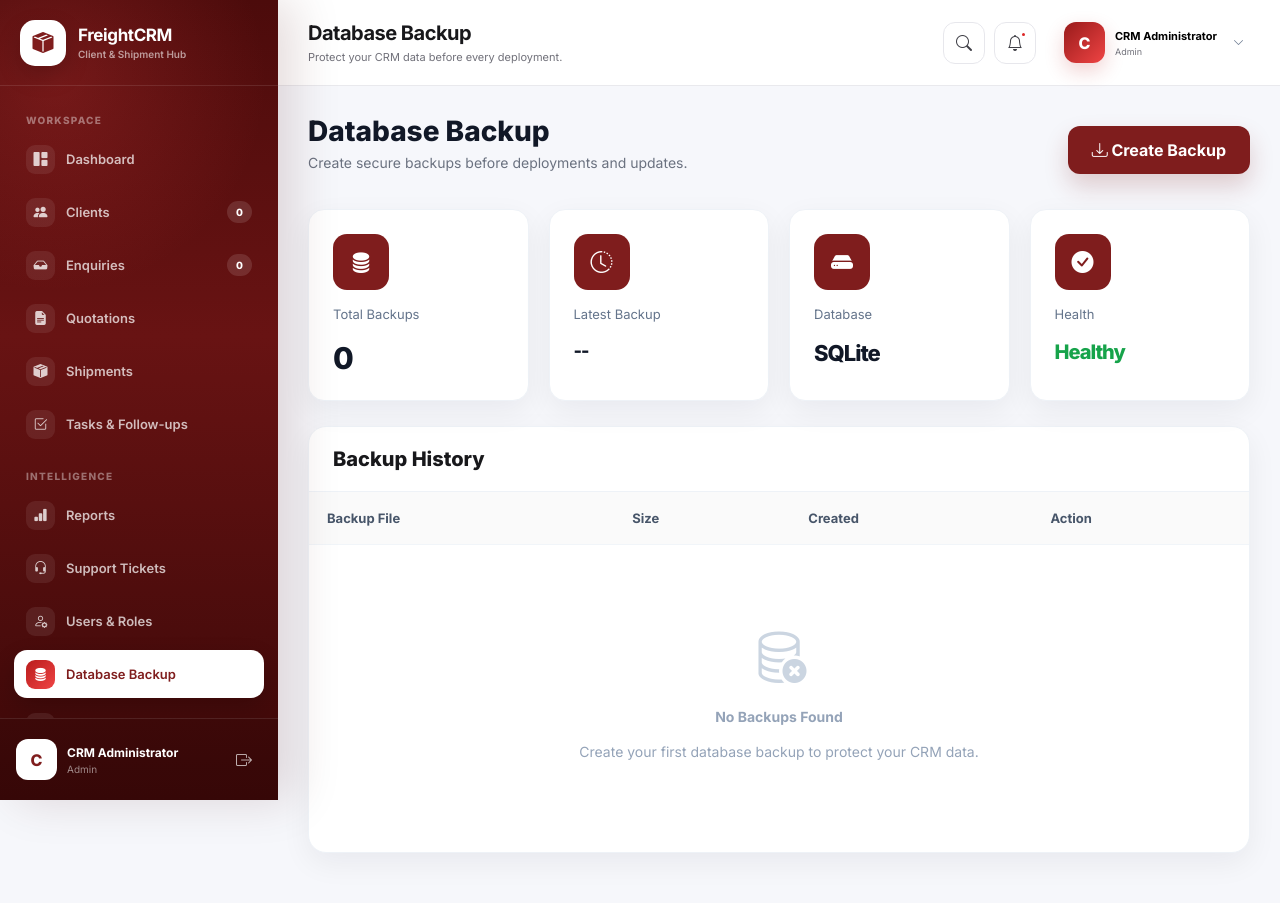
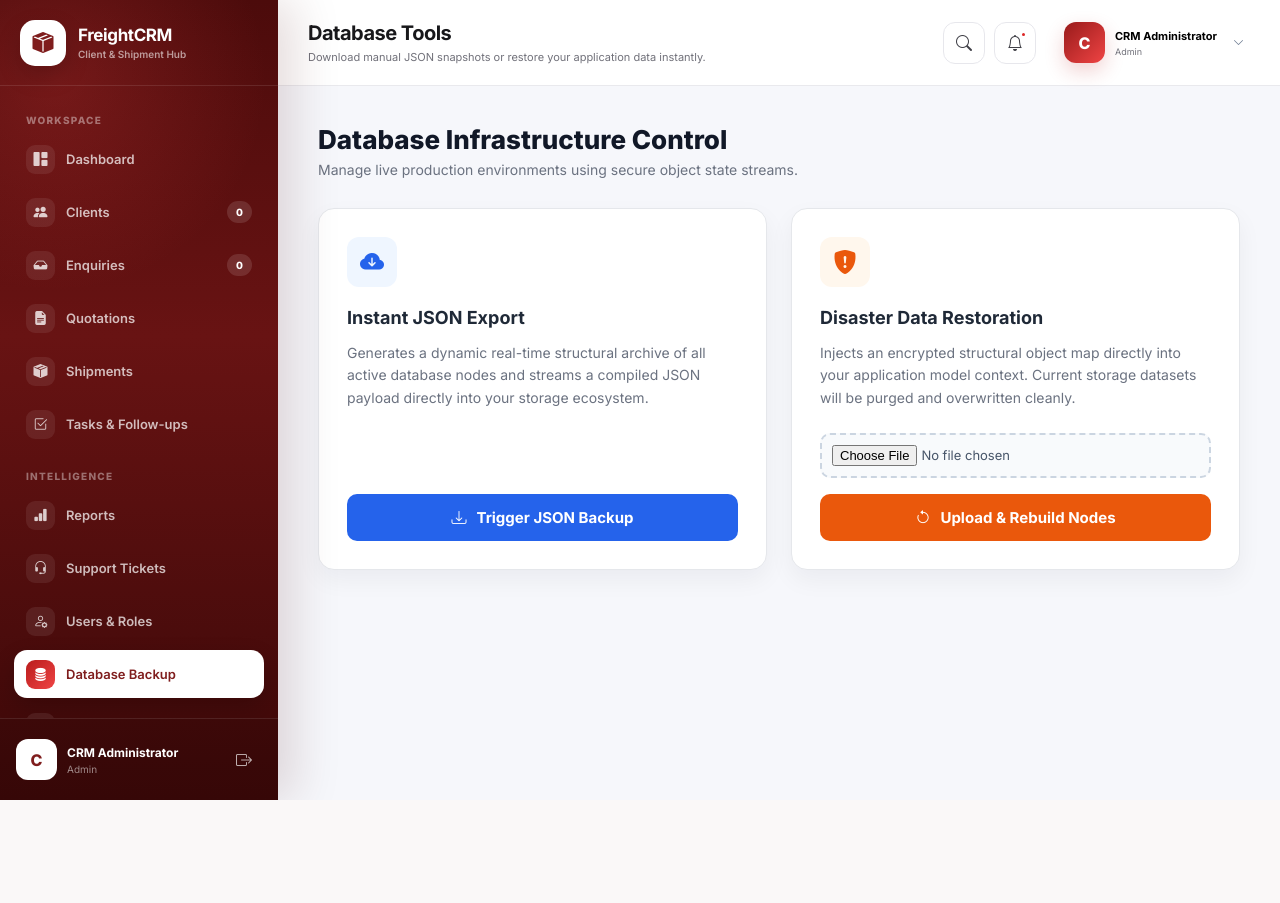
Before and after one commit to sukumar001reddyp-creator/freight-crm, a Flask app: page /backup/ in a window 1280 px wide. After the commit the page ends 800 px from the top, so only its background shows below. Run offline with Flask 3, Linux system fonts and the light colour scheme; a user stored in the database is signed in.

Commit message:
Feature: Implement flawless JSON export and smart database restoration

```diff
--- a/app/templates/backup/index.html
+++ b/app/templates/backup/index.html
@@ -1,435 +1,212 @@
 {% extends "layouts/base.html" %}
 
-{% block title %}Database Backup{% endblock %}
+{% block title %}Database Backup & Restore{% endblock %}
 
-{% block page_title %}Database Backup{% endblock %}
+{% block page_title %}Database Tools{% endblock %}
 
 {% block page_subtitle %}
-Protect your CRM data before every deployment.
+Download manual JSON snapshots or restore your application data instantly.
 {% endblock %}
 
 {% block extra_css %}
 <style>
-
-.backup-header{
-display:flex;
-justify-content:space-between;
-align-items:center;
-margin-bottom:24px;
-gap:20px;
-flex-wrap:wrap;
+.tools-container {
+    max-width: 1000px;
+    margin: 0 auto;
+    padding: 10px;
 }
 
-.backup-title h2{
-font-size:28px;
-font-weight:800;
-margin:0;
-color:#111827;
+.backup-header {
+    margin-bottom: 30px;
 }
 
-.backup-title p{
-margin-top:6px;
-color:#6b7280;
-font-size:14px;
+.backup-title h2 {
+    font-size: 26px;
+    font-weight: 800;
+    color: #111827;
+    margin: 0;
 }
 
-.backup-btn{
-background:#7f1d1d;
-color:#fff;
-padding:14px 24px;
-border-radius:12px;
-text-decoration:none;
-font-weight:700;
-transition:.2s;
-box-shadow:0 12px 25px rgba(127,29,29,.20);
+.backup-title p {
+    margin-top: 6px;
+    color: #6b7280;
+    font-size: 14px;
 }
 
-.backup-btn:hover{
-background:#991b1b;
-color:#fff;
-transform:translateY(-2px);
+/* Grid Layout for Action Cards */
+.tools-grid {
+    display: grid;
+    grid-template-columns: repeat(2, 1fr);
+    gap: 24px;
+    margin-top: 20px;
 }
 
-.stats-grid{
-display:grid;
-grid-template-columns:repeat(4,1fr);
-gap:20px;
-margin-bottom:25px;
+.action-card {
+    background: #fff;
+    border-radius: 16px;
+    padding: 28px;
+    box-shadow: 0 10px 25px rgba(15, 23, 42, 0.05);
+    border: 1px solid #e5e7eb;
+    display: flex;
+    flex-direction: column;
+    justify-content: space-between;
+    transition: transform 0.2s, box-shadow 0.2s;
 }
 
-.stat-card{
-background:#fff;
-border-radius:16px;
-padding:24px;
-box-shadow:0 10px 30px rgba(15,23,42,.06);
-border:1px solid #eef2f7;
+.action-card:hover {
+    transform: translateY(-2px);
+    box-shadow: 0 12px 30px rgba(15, 23, 42, 0.08);
 }
 
-.stat-icon{
-width:56px;
-height:56px;
-display:flex;
-align-items:center;
-justify-content:center;
-border-radius:14px;
-background:#7f1d1d;
-color:#fff;
-font-size:22px;
-margin-bottom:16px;
+.card-icon {
+    width: 50px;
+    height: 50px;
+    display: flex;
+    align-items: center;
+    justify-content: center;
+    border-radius: 12px;
+    font-size: 24px;
+    margin-bottom: 20px;
 }
 
-.stat-title{
-font-size:13px;
-color:#64748b;
-margin-bottom:6px;
+.backup-zone .card-icon {
+    background: #eff6ff;
+    color: #2563eb;
 }
 
-.stat-value{
-font-size:30px;
-font-weight:800;
-color:#111827;
+.restore-zone .card-icon {
+    background: #fff7ed;
+    color: #ea580c;
 }
 
-.table-card{
-background:#fff;
-border-radius:18px;
-box-shadow:0 10px 30px rgba(15,23,42,.06);
-overflow:hidden;
-border:1px solid #eef2f7;
+.card-details h3 {
+    font-size: 18px;
+    font-weight: 700;
+    color: #1f2937;
+    margin: 0 0 10px 0;
 }
 
-.table-header{
-display:flex;
-justify-content:space-between;
-align-items:center;
-padding:20px 24px;
-border-bottom:1px solid #eef2f7;
+.card-details p {
+    color: #6b7280;
+    font-size: 14px;
+    line-height: 1.6;
+    margin-bottom: 24px;
 }
 
-.table-header h3{
-margin:0;
-font-size:20px;
-font-weight:800;
+/* Styled Action Buttons */
+.action-btn {
+    display: inline-flex;
+    align-items: center;
+    justify-content: center;
+    gap: 10px;
+    width: 100%;
+    padding: 14px;
+    border-radius: 10px;
+    font-weight: 700;
+    font-size: 15px;
+    text-decoration: none;
+    border: none;
+    cursor: pointer;
+    transition: background 0.2s;
 }
 
-.backup-table{
-width:100%;
-border-collapse:collapse;
+.btn-primary-download {
+    background: #2563eb;
+    color: #fff;
 }
 
-.backup-table th{
-background:#fafafa;
-padding:18px;
-text-align:left;
-font-size:13px;
-font-weight:700;
-color:#475569;
+.btn-primary-download:hover {
+    background: #1d4ed8;
+    color: #fff;
 }
 
-.backup-table td{
-padding:18px;
-border-top:1px solid #f1f5f9;
-font-size:14px;
+.btn-warning-restore {
+    background: #ea580c;
+    color: #fff;
 }
 
-.file-pill{
-display:inline-flex;
-align-items:center;
-gap:8px;
-font-weight:700;
+.btn-warning-restore:hover {
+    background: #c2410c;
+    color: #fff;
 }
 
-.file-pill i{
-color:#7f1d1d;
+/* Dynamic File Input Styling */
+.file-wrapper {
+    margin-bottom: 16px;
+    position: relative;
 }
 
-.download-btn{
-background:#7f1d1d;
-color:white;
-padding:8px 14px;
-border-radius:10px;
-text-decoration:none;
-font-size:13px;
-font-weight:700;
+.custom-file-input {
+    width: 100%;
+    padding: 10px;
+    border: 2px dashed #cbd5e1;
+    border-radius: 10px;
+    background: #f8fafc;
+    color: #475569;
+    font-size: 13px;
+    cursor: pointer;
 }
 
-.download-btn:hover{
-background:#991b1b;
-color:white;
+.custom-file-input:focus {
+    outline: none;
+    border-color: #ea580c;
 }
 
-.empty{
-padding:60px;
-text-align:center;
-color:#94a3b8;
+@media(max-width: 768px) {
+    .tools-grid {
+        grid-template-columns: 1fr;
     }
-
-.empty i{
-font-size:55px;
-margin-bottom:18px;
-display:block;
-color:#cbd5e1;
 }
-
-@media(max-width:992px){
-
-.stats-grid{
-grid-template-columns:repeat(2,1fr);
-}
-
-}
-
-@media(max-width:640px){
-
-.stats-grid{
-grid-template-columns:1fr;
-}
-
-.backup-header{
-flex-direction:column;
-align-items:flex-start;
-}
-
-}
-
 </style>
 {% endblock %}
 
 {% block content %}
+<div class="tools-container">
 
     <div class="backup-header">
-
         <div class="backup-title">
-
-<h2>
-Database Backup
-</h2>
-
-<p>
-Create secure backups before deployments and updates.
-</p>
-
+            <h2>Database Infrastructure Control</h2>
+            <p>Manage live production environments using secure object state streams.</p>
+        </div>
     </div>
 
-<a
-href="{{ url_for('backup.create') }}"
-class="backup-btn">
+    <div class="tools-grid">
 
-<i class="bi bi-download"></i>
-
-Create Backup
-
+        <!-- Card 1: Live Download Area -->
+        <div class="action-card backup-zone">
+            <div class="card-details">
+                <div class="card-icon">
+                    <i class="bi bi-cloud-arrow-down-fill"></i>
+                </div>
+                <h3>Instant JSON Export</h3>
+                <p>Generates a dynamic real-time structural archive of all active database nodes and streams a compiled JSON payload directly into your storage ecosystem.</p>
+            </div>
+            <a href="{{ url_for('backup.create') }}" class="action-btn btn-primary-download">
+                <i class="bi bi-download"></i> Trigger JSON Backup
             </a>
-
         </div>
 
-<div class="stats-grid">
-
-<div class="stat-card">
-
-<div class="stat-icon">
-<i class="bi bi-database-fill"></i>
+        <!-- Card 2: Safe Recovery Upload Area -->
+        <div class="action-card restore-zone">
+            <div class="card-details">
+                <div class="card-icon">
+                    <i class="bi bi-shield-fill-exclamation"></i>
+                </div>
+                <h3>Disaster Data Restoration</h3>
+                <p>Injects an encrypted structural object map directly into your application model context. Current storage datasets will be purged and overwritten cleanly.</p>
             </div>
 
-<div class="stat-title">
-Total Backups
+            <form action="{{ url_for('backup.restore') }}" method="POST" enctype="multipart/form-data">
+                <div class="file-wrapper">
+                    <input class="custom-file-input" type="file" name="backup_file" accept=".json" required>
                 </div>
-
-<div class="stat-value">
-{{ backups|length }}
-</div>
-
-</div>
-
-<div class="stat-card">
-
-<div class="stat-icon">
-<i class="bi bi-clock-history"></i>
-</div>
-
-<div class="stat-title">
-Latest Backup
-</div>
-
-<div class="stat-value" style="font-size:18px">
-
-{% if backups %}
-Latest
-{% else %}
---
-{% endif %}
-
-</div>
-
-</div>
-
-<div class="stat-card">
-
-<div class="stat-icon">
-<i class="bi bi-hdd-fill"></i>
-</div>
-
-<div class="stat-title">
-Database
-</div>
-
-<div class="stat-value" style="font-size:22px">
-SQLite
-</div>
-
-</div>
-
-<div class="stat-card">
-
-<div class="stat-icon">
-<i class="bi bi-check-circle-fill"></i>
-</div>
-
-<div class="stat-title">
-Health
-</div>
-
-<div class="stat-value" style="font-size:20px;color:#16a34a">
-Healthy
+                <button type="submit" class="action-btn btn-warning-restore" onclick="return confirm('CRITICAL CONFIRMATION REQUIRED: Proceeding will drop and overwrite active database models. Do you wish to proceed?');">
+                    <i class="bi bi-arrow-counterclockwise"></i> Upload & Rebuild Nodes
+                </button>
+            </form>
         </div>
 
     </div>
 
 </div>
-
-<div class="table-card">
-
-<div class="table-header">
-
-<h3>
-Backup History
-</h3>
-
-</div>
-
-<table class="backup-table">
-
-<thead>
-
-<tr>
-
-<th>Backup File</th>
-
-<th>Size</th>
-
-<th>Created</th>
-
-<th>Action</th>
-
-</tr>
-
-</thead>
-
-<tbody>
-
-{% for backup in backups %}
-<tr>
-
-    <td>
-
-        <span class="file-pill">
-
-            <i class="bi bi-file-earmark-lock-fill"></i>
-
-            {{ backup.name }}
-
-        </span>
-
-    </td>
-
-    <td>
-
-        {{ backup.size }} KB
-
-    </td>
-
-    <td>
-
-        {{ backup.created.strftime("%d %b %Y %I:%M %p") }}
-
-    </td>
-
-    <td>
-
-        <a
-            href="{{ url_for('backup.download', filename=backup.name) }}"
-            class="download-btn"
-        >
-
-            <i class="bi bi-download"></i>
-
-            Download
-
-        </a>
-
-        <a
-href="{{ url_for('backup.restore', filename=backup.name) }}"
-class="download-btn"
-style="
-background:#f59e0b;
-margin-left:8px;
-"
-onclick="return confirm('Restore this backup? Current database will be replaced.')"
->
-
-<i class="bi bi-arrow-counterclockwise"></i>
-
-Restore
-
-</a>
-
-        <a
-href="{{ url_for('backup.delete', filename=backup.name) }}"
-class="btn btn-sm btn-danger"
-onclick="return confirm('Delete this backup?')"
->
-
-<i class="bi bi-trash"></i>
-
-Delete
-
-</a>
-
-    </td>
-
-</tr>
-
-{% else %}
-
-<tr>
-
-    <td colspan="4">
-
-        <div class="empty">
-
-            <i class="bi bi-database-x"></i>
-
-            <h4>No Backups Found</h4>
-
-            <p>
-
-                Create your first database backup to
-                protect your CRM data.
-
-            </p>
-
-        </div>
-
-    </td>
-
-</tr>
-
-{% endfor %}
-
-</tbody>
-
-</table>
-
-</div>
-
 {% endblock %}
```
Also changed, not shown: app/backup.py (+95 -22 lines). Lines whose indentation alone changed are shown as unchanged.
